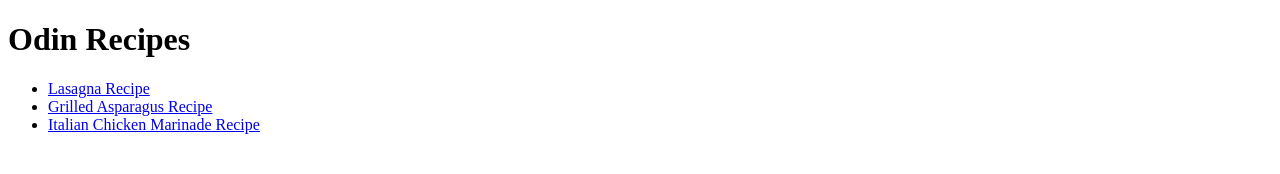
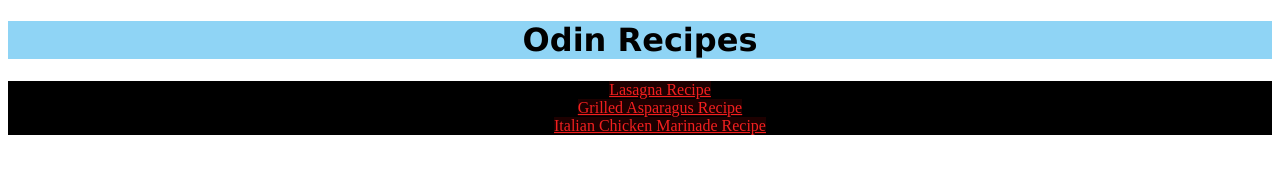
Before and after one commit to l-kaushik/odin-recipes, a plain HTML site: page index.html in a window 1280 px wide. Drawn offline with Linux system fonts and the light colour scheme.

Commit message:
Created a style.css for homepage
Added background color for all elements and text color with alignment center.

```diff
--- a/index.html
+++ b/index.html
@@ -5,14 +5,15 @@
 <head>
     <meta charset="utf-8">
     <title>Homepage</title>
+    <link rel="stylesheet" href="style.css">
 </head>
 
 <body>
-    <h1>Odin Recipes</h1>
-    <ul>
-        <li><a href="recipes/lasagna/lasagna.html">Lasagna Recipe</a></li>
-        <li><a href="recipes/grilled asparagus/grilled_asparagus.html">Grilled Asparagus Recipe</a></li>
-        <li><a href="recipes/italian chicken marinade/italian_chicken.html">Italian Chicken Marinade Recipe</a></li>
+    <h1 class="heading">Odin Recipes</h1>
+    <ul class="list">
+        <li ><a class="link1", href="recipes/lasagna/lasagna.html">Lasagna Recipe</a></li>
+        <li ><a class="link2", href="recipes/grilled asparagus/grilled_asparagus.html">Grilled Asparagus Recipe</a></li>
+        <li ><a class="link3", href="recipes/italian chicken marinade/italian_chicken.html">Italian Chicken Marinade Recipe</a></li>
     </ul>
 </body>
 </html>
--- /dev/null
+++ b/style.css
@@ -0,0 +1,18 @@
+.heading{
+    color: black;
+    font-family: 'Lucida Sans',Geneva, Verdana, sans-serif,'Times New Roman', Times, serif;
+    background-color: rgb(143, 212, 245);
+    text-align: center;
+
+}
+
+.list{
+    text-align: center;
+    background-color: black;
+}
+
+.link1, .link2, .link3{
+    color: rgb(243, 31, 31);
+    background-color: rgb(29, 0, 0);
+
+}
```
